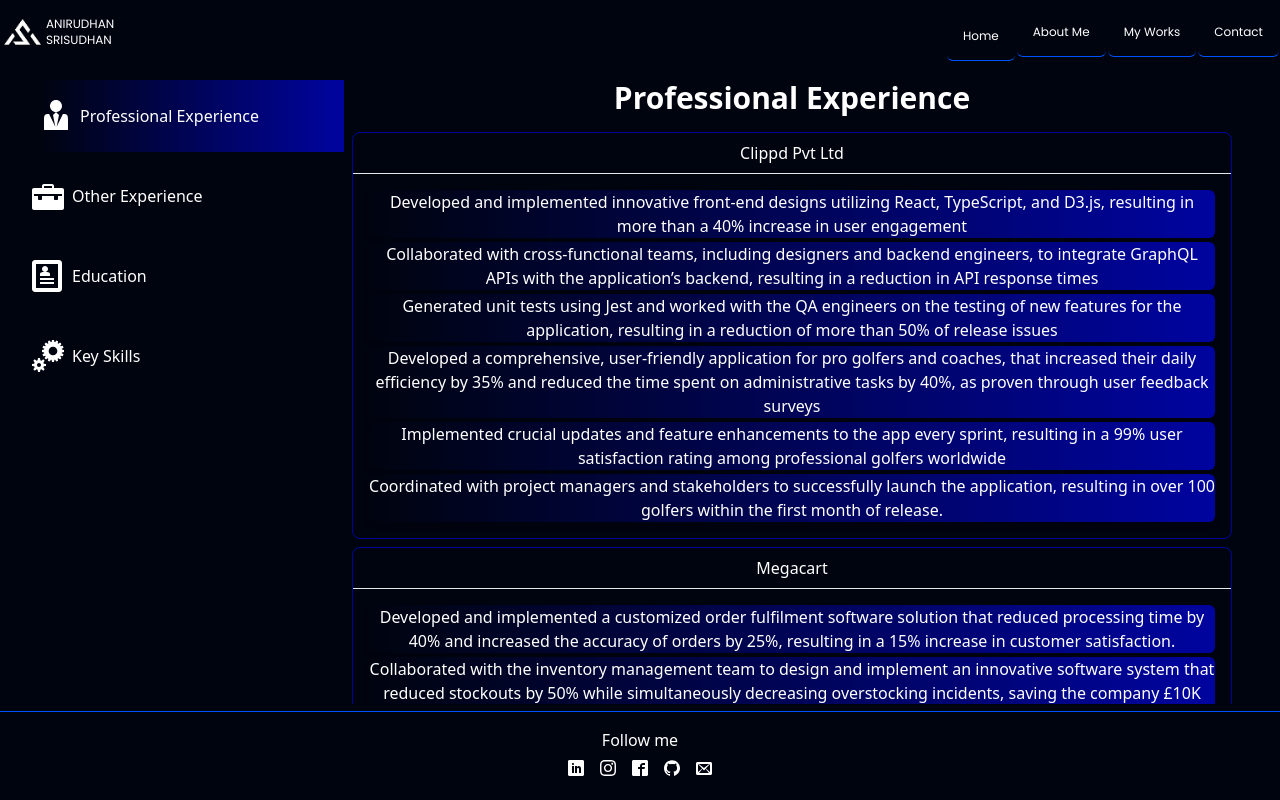
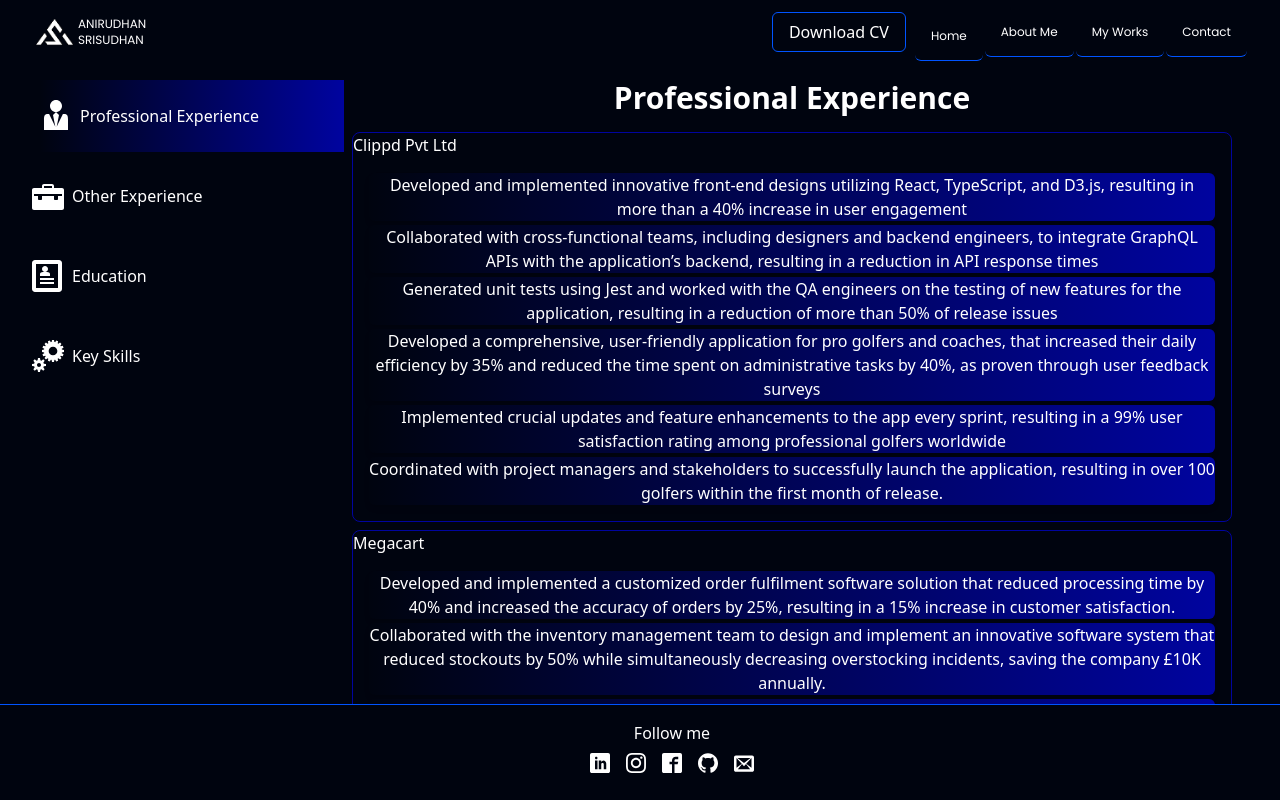
Before and after one commit to ani94s/ani-portfolio, a React (Create React App) app: page /ani-portfolio/me in a window 1280 px wide. Built offline with nearby package versions, Linux system fonts and the light colour scheme.

Commit message:
CV download option with some UI fixes

```diff
--- a/src/App.jsx
+++ b/src/App.jsx
@@ -6,11 +6,10 @@
 
 
 const App = () => (
-  <div className="flex flex-col justify-between items-center min-h-screen h-full bg-primary w-[100%] text-white">
+  <div className="flex flex-col justify-between items-center min-h-screen h-full bg-primary w-full text-white">
     <BrowserRouter>
-      <div className={`${styles.boxWidth} flex flex-col h-full`}>
         <Navbar />
-        <div className="absolute w-full top-16 bottom-24">
+        <div className={`${styles.boxWidth} absolute w-full top-16 bottom-24`}>
           <Routes>
             <Route path="/ani-portfolio/" element={<Home />} />
             <Route path="/ani-portfolio/me" element={<MyDetails />} />
@@ -19,7 +18,6 @@
           </Routes>
         </div>
         <Footer />
-      </div>
     </BrowserRouter>
   </div>
 );
--- a/src/components/atoms/button.jsx
+++ b/src/components/atoms/button.jsx
@@ -1,7 +1,7 @@
 import React from "react";
 
-const Button = ({type,children}) => {
-  return <button type={type} className="p-4  bg-tertiary">{children}</button>;
+const Button = ({type,children, className}) => {
+  return <button type={type} className={`${className} p-4 border border-tertiary hover:bg-tertiary`}>{children}</button>;
 };
 
 export default Button;
--- a/src/components/experience.jsx
+++ b/src/components/experience.jsx
@@ -8,7 +8,7 @@
         <ResumeContainer id={id} title={title}>
             <div className='flex flex-col gap-2 w-full p-4'>
                 {experiences.map((exp)=>{
-                    return <ListCard id={exp.id} title={exp.company} list={exp.keyPoints} />
+                    return <ListCard id={exp.id} header={exp.institution} list={exp.keyPoints} />
                 })}
             </div>
         </ResumeContainer>
--- a/src/components/footer.jsx
+++ b/src/components/footer.jsx
@@ -1,10 +1,11 @@
 import React from "react";
 import { facebook, instagram, github, linkedin, mail } from "../assets";
+import styles from "../style";
 
 const Footer = () => (
     <footer
       id="footer"
-      className='flex justify-center w-full items-center border-t border-t-tertiary fixed bottom-0 bg-primary z-20 py-4'
+      className={`${styles.boxWidth} h-24 w-full border-t border-t-tertiary fixed bottom-0 bg-primary z-20 py-4`}
     >
       <div
         className='w-full h-full flex flex-row md:mx-8 mx-4 justify-center items-center'
@@ -13,19 +14,19 @@
           <h6 className="text-center">Follow me</h6>
           <div className="flex flex-row space-x-4 my-2">
             <a href="https://www.linkedin.com/in/anirudhan-srisudhan/">
-              <img src={linkedin} alt="LinkedIn" />
+              <img src={linkedin} alt="LinkedIn" className="w-5 hover:scale-150 transition-all duration-300" />
             </a>
             <a href="https://www.instagram.com/anirudhan94s/">
-              <img src={instagram} alt="Instagram" />
+              <img src={instagram} alt="Instagram" className="w-5 hover:scale-150 transition-all duration-300" />
             </a>
             <a href="https://www.facebook.com/anirudhan94s/">
-              <img src={facebook} alt="Facebook" />
+              <img src={facebook} alt="Facebook" className="w-5 hover:scale-150 transition-all duration-300"/>
             </a>
             <a href="https://github.com/ani94s">
-              <img src={github} alt="Github" />
+              <img src={github} alt="Github" className="w-5 hover:scale-150 transition-all duration-300"/>
             </a>
             <a href="mailto:anirudhan94s@gmail.com">
-              <img src={mail} alt="Email" />
+              <img src={mail} alt="Email" className="w-5 hover:scale-150 transition-all duration-300"/>
             </a>
           </div>
         </div>
--- a/src/components/list-card.jsx
+++ b/src/components/list-card.jsx
@@ -1,9 +1,9 @@
 import React from 'react'
 
-const ListCard = ({id,title,list}) => {
+const ListCard = ({id,header,list}) => {
   return (
     <div key={id} className='border border-secondary rounded-lg flex flex-col'>
-        <h3 className='py-2 border-b text-center'>{title}</h3>
+        {header}
         <ul className='flex flex-col gap-1 p-4'>
             {list.map((subSkill)=>{
                 return <li className='items-center justify-center rounded-md shadow-md bg-gradient-to-l from-secondary to-primary'>
--- a/src/components/navbar.jsx
+++ b/src/components/navbar.jsx
@@ -2,12 +2,15 @@
 import { anilogo, close, menu } from "../assets";
 import { navLinks } from "../constants";
 import { Link } from "react-router-dom";
+import styles from "../style";
+import Button from "./atoms/button";
+import resume from "../assets/Anirudhan.pdf"
 
 const Navbar = () => {
   const [isOpen, setIsOpen] = useState(false);
   const [seletectedTab, setSelectedTab] = useState(navLinks[0].id);
   return (
-    <div className="sticky w-full top-0 bg-primary z-20">
+    <div className={`${styles.boxWidth} ${styles.paddingX} fixed w-full top-0 bg-primary z-20`}>
         <nav className="w-full flex flex-row justify-between items-center navbar">
           <Link className="flex flex-row py-4" to={navLinks[0].url} onClick={()=>setSelectedTab(navLinks[0].id)}>
             <img src={anilogo} alt="Logo" className="w-[46px] h-[32px]" />
@@ -16,7 +19,13 @@
               <p>Srisudhan</p>
             </div>
           </Link>
-          <ul className="list-none sm:flex hidden flex-row justify-end items-center">
+          <div className="sm:flex hidden gap-2 items-center">
+            <a href={resume} download="Anirudhan-Resume.pdf" >
+              <Button type="button" className="flex items-center justify-center rounded-md p-2 h-10">
+                Download CV
+              </Button>
+            </a>
+            <ul className="list-none flex flex-row justify-end items-center">
               {navLinks.map((nav, index) => (
                 <Link to={nav.url} onClick={()=>setSelectedTab(nav.id)}>
                   <li
@@ -28,7 +37,13 @@
                 </Link>
               ))}
             </ul>
-          <div className="sm:hidden flex flex-1 justify-end">
+          </div>
+          <div className="sm:hidden flex items-center gap-4 justify-end">
+            <a href={resume} download="Anirudhan-Resume.pdf" >
+              <Button type="button" className="rounded-md p-2 h-10">
+                Download CV
+              </Button>
+            </a>
             <img
               src={isOpen ? close : menu}
               alt="menu"
--- a/src/components/pages/my-details.jsx
+++ b/src/components/pages/my-details.jsx
@@ -34,7 +34,7 @@
 const MyDetails = () => {
     const [selectedHeading, setSelectedHeading] = useState(subHeadings[0].id);
     return(
-        <div className={`${styles.paddingX} flex flex-row w-full h-full`}>
+        <div className="sm:px-8 px-0 flex flex-row w-full h-full">
             <Sidebar
                 subHeadings={subHeadings}
                 selectedHeading={selectedHeading}
--- a/src/components/skillset.jsx
+++ b/src/components/skillset.jsx
@@ -9,7 +9,7 @@
     <ResumeContainer id={id} title="Skills and Tools">
         <div className='flex flex-col sm:grid gap-4 md:grid-cols-4 p-4'>
             {resumeSkills.map((skill)=>{
-                return <ListCard id={skill.id} title={skill.title} list={skill.skillList} />
+                return <ListCard id={skill.id} list={skill.skillList} header={<h3 className='py-2 border-b text-center'>{skill.title}</h3>}/>
             })}
         </div>
     </ResumeContainer>
--- a/src/components/subpanel.jsx
+++ b/src/components/subpanel.jsx
@@ -1,5 +1,5 @@
 import React from 'react'
-import { otherExperience, workExperience } from '../constants'
+import { education, otherExperience, workExperience } from '../constants'
 import Experience from './experience'
 import Skillset from './skillset'
 
@@ -8,6 +8,7 @@
     <div className=' flex-1 flex flex-col items-center overflow-y-scroll'>
       <Experience id={subHeadings[0].id} experiences={workExperience} title="Professional Experience" />
       <Experience id={subHeadings[1].id} experiences={otherExperience} title="Other Experience" />
+      <Experience id={subHeadings[2].id} experiences={education} title="Education" />
       <Skillset id={subHeadings[3].id}/>
     </div>
   )
--- a/src/constants/index.js
+++ b/src/constants/index.js
@@ -87,7 +87,7 @@
 export const workExperience = [
   {
     id:'clippd',
-    company:'Clippd Pvt Ltd',
+    institution:'Clippd Pvt Ltd',
     location: 'London,UK',
     from: 'Jun 2021',
     to: 'Nov 2022',
@@ -104,7 +104,7 @@
   },
   {
     id:'megacart',
-    company:'Megacart',
+    institution:'Megacart',
     location: 'Leicester,UK',
     from: 'Feb 2021',
     to: 'Jun 2021',
@@ -118,7 +118,7 @@
   },
   {
     id:'soliton',
-    company:'Soliton Technologies',
+    institution:'Soliton Technologies',
     location: 'Coimbatore,India',
     from: 'Jun 2016',
     to: 'Nov 2019',
@@ -136,7 +136,7 @@
 export const otherExperience = [
   {
     id:'hot-fudge',
-    company:'Hot Fudge',
+    institution:'Hot Fudge',
     location: 'Leicester,UK',
     from: 'Mar 2020',
     to: 'Mar 2021',
@@ -149,7 +149,7 @@
   },
   {
     id:'soliton-training',
-    company:'Soliton Technologies',
+    institution:'Soliton Technologies',
     location: 'Coimbatore,India',
     from: 'Mar 2019',
     to: 'Jun 2019',
@@ -161,3 +161,28 @@
     ]
   }
 ]
+
+export const education = [
+  {
+    id:'uol',
+    institution:'University of Leicester',
+    location: 'Leicester,UK',
+    from: 'Jan 2020',
+    to: 'May 2022',
+    link: 'https://le.ac.uk',
+    course:'Master of Science - Advanced Software Engineering',
+    keyPoints: [
+    ]
+  },
+  {
+    id:'srec',
+    institution:'Shri Ramakrishna Engineering College',
+    location: 'Coimbatore,India',
+    from: 'Jun 2012',
+    to: 'May 2016',
+    link: 'https://www.srec.ac.in',
+    course:'Bachelor of Engineering - Electronics and Communication Engineering',
+    keyPoints: [
+    ]
+  }
+]
```
Also changed, not shown: src/components/pages/home.jsx (+4 -4 lines), 1 other file (tests, documents, lock files or other folders). Lines whose indentation alone changed are shown as unchanged.
